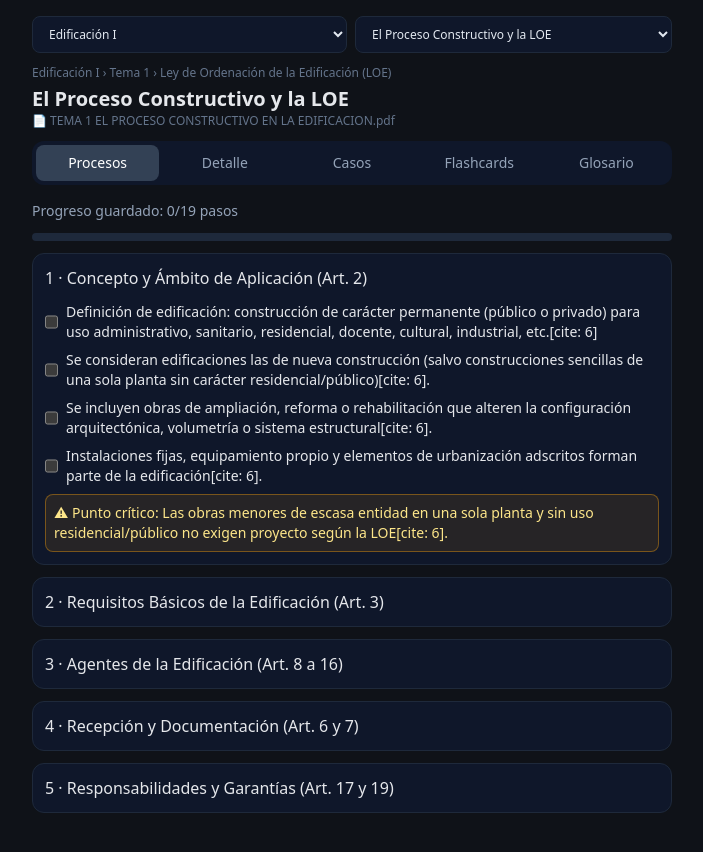
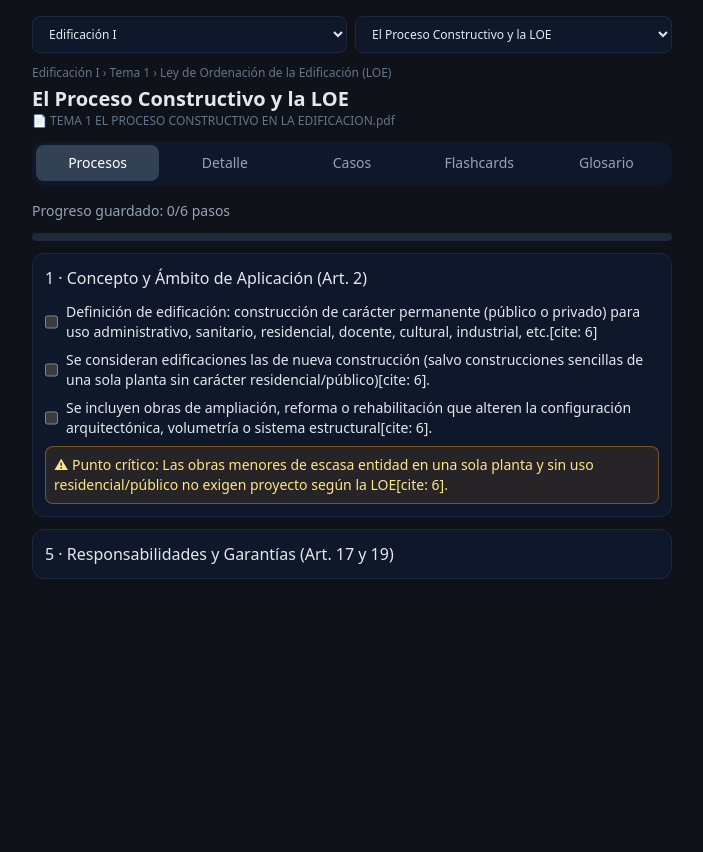
Before and after one commit to miguu44/Arqstudy, a React (Vite) app: page / in a window 1280 px wide. Shown: the top 852 px of the page, without its empty margins (288-991 px from the left). After the commit the page ends 800 px from the top, so only its background shows below. Built offline with nearby package versions, Linux system fonts and the light colour scheme.

Commit message:
Update temas.js

```diff
--- a/src/data/temas.js
+++ b/src/data/temas.js
@@ -14,47 +14,16 @@ export const ASIGNATURAS = [
             s: [
               "Definición de edificación: construcción de carácter permanente (público o privado) para uso administrativo, sanitario, residencial, docente, cultural, industrial, etc.[cite: 6]",
               "Se consideran edificaciones las de nueva construcción (salvo construcciones sencillas de una sola planta sin carácter residencial/público)[cite: 6].",
-              "Se incluyen obras de ampliación, reforma o rehabilitación que alteren la configuración arquitectónica, volumetría o sistema estructural[cite: 6].",
-              "Instalaciones fijas, equipamiento propio y elementos de urbanización adscritos forman parte de la edificación[cite: 6]."
+              "Se incluyen obras de ampliación, reforma o rehabilitación que alteren la configuración arquitectónica, volumetría o sistema estructural[cite: 6]."
             ],
             c: "Las obras menores de escasa entidad en una sola planta y sin uso residencial/público no exigen proyecto según la LOE[cite: 6]."
-          },
-          {
-            t: "2 · Requisitos Básicos de la Edificación (Art. 3)",
-            s: [
-              "Funcionalidad: Utilización adecuada, accesibilidad para personas con movilidad reducida y acceso a telecomunicaciones[cite: 7].",
-              "Seguridad: Seguridad estructural (resistencia mecánica y estabilidad), seguridad en caso de incendio y seguridad de utilización[cite: 7].",
-              "Habitabilidad: Higiene, salud y protección medioambiental, protección contra el ruido, ahorro de energía y aislamiento térmico[cite: 7, 8]."
-            ],
-            c: "El Código Técnico de la Edificación (CTE) es el marco normativo que concreta las exigencias básicas de calidad[cite: 8]."
-          },
-          {
-            t: "3 · Agentes de la Edificación (Art. 8 a 16)",
-            s: [
-              "Promotor: Decide, impulsa y financia la obra. Debe ostentar derecho sobre el solar y suscribir seguros y recepción[cite: 10].",
-              "Proyectista: Redacta el proyecto con titulación habilitante (Arquitecto, Ingeniero, etc. según el uso del edificio)[cite: 10, 11].",
-              "Constructor: Asume contractualmente ejecutar la obra con medios humanos y materiales, designando al jefe de obra[cite: 11, 12].",
-              "Director de Obra (DO): Dirige el desarrollo técnico, estético y urbanístico de la obra[cite: 12].",
-              "Director de la Ejecución de la Obra (DEO): Asume la dirección material, control de calidad y de lo edificado (habitualmente Arquitecto Técnico)[cite: 13]."
-            ],
-            c: "Cada agente responde individualmente de sus obligaciones contractuales y legales según la LOE[cite: 15]."
-          },
-          {
-            t: "4 · Recepción y Documentación (Art. 6 y 7)",
-            s: [
-              "Recepción de la obra: Acto donde el constructor entrega la obra al promotor. Puede ser con o sin reservas[cite: 8].",
-              "Plazo de recepción: Máximo 30 días desde la terminación certificada; si el promotor no se manifiesta, se entiende tácitamente producida[cite: 9].",
-              "Libro del Edificio: Documentación final entregada a los usuarios que incluye el proyecto, actas, agentes e instrucciones de uso y mantenimiento[cite: 9]."
-            ],
-            c: "El cómputo de los plazos de garantía y responsabilidad civil empieza a contar desde la firma del acta de recepción[cite: 9]."
           },
           {
             t: "5 · Responsabilidades y Garantías (Art. 17 y 19)",
             s: [
               "10 años: Daños materiales por vicios o defectos que afecten a la cimentación, soportes, vigas, forjados o elementos estructurales[cite: 15, 17].",
               "3 años: Daños por vicios o defectos en elementos constructivos o instalaciones que afecten a la habitabilidad[cite: 15, 17].",
-              "1 año: Daños por vicios o defectos de ejecución que afecten a elementos de terminación o acabado (responsabilidad del constructor)[cite: 15, 17].",
-              "Garantías: Seguros de daños materiales o caución obligatorios para cubrir dichos plazos (o retención del 5% para acabados)[cite: 17]."
+              "1 año: Daños por vicios o defectos de ejecución que afecten a elementos de terminación o acabado[cite: 15, 17]."
             ],
             c: "El promotor responde solidariamente con los demás agentes ante los compradores por los vicios o defectos de construcción[cite: 15]."
           }
@@ -63,7 +32,7 @@ export const ASIGNATURAS = [
           {
             k: "Plazos de Responsabilidad",
             q: "A los 4 años de entregarse un edificio aparecen grietas graves que comprometen los pilares y la estabilidad estructural. ¿Qué plazo de garantía LOE se aplica y quién responde?",
-            o: ["Plazo de 3 años de habitabilidad; responde solo el constructor", "Plazo de 10 años por defectos estructurales; responden los agentes implicados (calculista, DO, DEO, constructor)", "Ya ha expirado el plazo de garantía de 1 año"],
+            o: ["Plazo de 3 años de habitabilidad", "Plazo de 10 años por defectos estructurales; responden los agentes implicados", "Plazo de 1 año de acabados"],
             a: 1,
             e: "Los daños estructurales tienen una garantía y responsabilidad civil exigible durante 10 años desde la recepción de la obra (Art. 17.1.a LOE)[cite: 15, 17]."
           }
@@ -84,20 +53,10 @@ export const ASIGNATURAS = [
           {
             t: "1 · Características del Solar y Estudio Geotécnico (DB-SE-C)",
             s: [
-              "Características físicas externas e internas del solar[cite: 19].",
               "El Estudio Geotécnico determina características físicas, mecánicas, composición y nivel freático[cite: 19, 20].",
-              "Clasificación de la construcción (C-0 a C-4) y grupos de terreno (T-1 favorables, T-2 intermedios, T-3 desfavorables)[cite: 21].",
-              "Profundidad y densidad de reconocimientos: mínimo 3 puntos[cite: 22, 23]."
+              "Clasificación de la construcción (C-0 a C-4) y grupos de terreno (T-1 favorables, T-2 intermedios, T-3 desfavorables)[cite: 21]."
             ],
             c: "El estudio geotécnico debe acometerse en la fase inicial de proyecto y antes de dimensionar totalmente la estructura[cite: 20]."
-          },
-          {
-            t: "2 · Técnicas de Prospección del Terreno",
-            s: [
-              "Calicatas: excavaciones para observación directa (<4m, sin nivel freático)[cite: 25].",
-              "Sondeos mecánicos: perforaciones para extraer testigos y ensayos SPT[cite: 25, 26]."
-            ],
-            c: "En calicatas de más de 1,5 m de profundidad es obligatorio entibar o retaluzar[cite: 25]."
           }
         ],
         casos: [
@@ -122,14 +81,6 @@ export const ASIGNATURAS = [
         titulo: "Replanteos y Movimiento de Tierras",
         fuente: "TEMA 3 REPLANTEO Y MOVIMIENTO DE TIERRAS.pdf",
         proc: [
-          {
-            t: "1 · Preparación del Solar y Replanteo",
-            s: [
-              "Desbroce y limpieza mecánica: retirada de capa superficial y restos[cite: 45].",
-              "Replanteo: trasladar y dibujar sobre el terreno ejes y perímetros[cite: 45]."
-            ],
-            c: "Es imprescindible verificar las mediciones dos o tres veces y contrastarlas con referencias exteriores fijas[cite: 49]."
-          },
           {
             t: "2 · Seguridad y Salud en Zanjas",
             s: [
@@ -161,14 +112,6 @@ export const ASIGNATURAS = [
         titulo: "Cimientos y Cimentaciones Directas",
         fuente: "TEMA 4 CIMIENTOS.pdf",
         proc: [
-          {
-            t: "1 · Tipologías de Cimentaciones Directas",
-            s: [
-              "Definición: Elementos estructurales enterrados que transmiten cargas de la estructura al terreno (DB-SE-C)[cite: 64].",
-              "Tipos principales (Tabla 4.1): Zapata aislada, combinada, corrida, pozo de cimentación, emparrillado y losa[cite: 65, 66]."
-            ],
-            c: "Se emplearán cimentaciones directas siempre que las condiciones del terreno y la capacidad portante lo permitan[cite: 64]."
-          },
           {
             t: "2 · Rigidez y Control",
             s: [
@@ -204,18 +147,9 @@ export const ASIGNATURAS = [
             t: "1 · Definición y Tipos de Cimentaciones Profundas",
             s: [
               "Definición: Cimentación cuyo extremo inferior en el terreno está a una profundidad superior a 8 veces su diámetro o ancho ($> 8D$)[cite: 88].",
-              "Tipos de pilotes: Por fuste ('flotantes') y por punta ('columna')[cite: 88].",
-              "Designación comercial in situ (NTE-CPI): Desde CPI-2 hasta CPI-8, incluyendo pilotes de desplazamiento por rotación (Sistema Omega)[cite: 91, 92, 94, 96, 97]."
+              "Tipos de pilotes: Por fuste ('flotantes') y por punta ('columna')[cite: 88]."
             ],
             c: "Se recurre a cimentaciones profundas cuando las superficiales no son técnicamente viables[cite: 88]."
-          },
-          {
-            t: "2 · Micropilotes y Control",
-            s: [
-              "Micropilotes: Elementos de menor diámetro (~150 mm) inyectados a presión; muy usados en recalces y anclajes[cite: 98, 99, 100].",
-              "Ensayos de integridad: Transparencia sónica, impedancia mecánica y sondeos mecánicos (mínimo 1 por cada 20 pilotes)[cite: 106]."
-            ],
-            c: "Los micropilotes son idóneos para recalces de cimentaciones y espacios reducidos[cite: 99]."
           }
         ],
         casos: [
@@ -243,85 +177,94 @@ export const ASIGNATURAS = [
           {
             t: "1 · Definición y Tipologías de Muros",
             s: [
-              "Definición: Elemento estructural destinado a contener tierras o rellenos artificiales; trabaja fundamentalmente a flexión (como un voladizo empotrado en el cimiento)[cite: 108].",
-              "Partes del muro: Coronación, cuerpo o alzado, trasdós, intradós, talón, puntera y tacón[cite: 108].",
-              "Muros de gravedad: Soportan empujes con su propio peso; sin armar, trabajan a compresión (ladrillo, mampostería, hormigón en masa)[cite: 109].",
-              "Muros en ménsula: De gran esbeltez, trabajan a flexión y requieren armadura importante; admiten alturas de hasta 10 metros[cite: 109].",
-              "Muros de sótano: Soportan empujes del terreno y transmiten cargas verticales de la estructura superior; sus desplazamientos horizontales están limitados por los forjados[cite: 110]."
+              "Definición: Elemento estructural destinado a contener tierras; trabaja fundamentalmente a flexión (como un voladizo empotrado en el cimiento)[cite: 108].",
+              "Muros de gravedad: Soportan empujes con su propio peso; sin armar, trabajan a compresión[cite: 109]."
             ],
             c: "El talón no debe invadir propiedades ajenas y el tacón se prescinde si no hay problemas de deslizamiento[cite: 108]."
-          },
-          {
-            t: "2 · Estados Límite y Empujes del Terreno",
-            s: [
-              "Estados límite principales: Giro, deslizamiento, deslizamiento profundo, rotura por flexión, esfuerzo cortante y esfuerzo rasante[cite: 111, 112].",
-              "Empuje activo ($E_r$): Presión que ejerce el terreno sobre el trasdós del muro[cite: 113].",
-              "Acciones exteriores: Cargas uniformemente repartidas, cargas en línea paralelas a la coronación y cargas en banda paralela[cite: 113, 114]."
-            ],
-            c: "El equilibrio del muro de sótano se logra mediante la reacción del forjado ($T_1$), la rozadura de la cimentación ($T_2$) y las tensiones del terreno bajo la base ($\sigma_t$)[cite: 111]."
-          },
-          {
-            t: "3 · Formas de Ejecución: Encofrados, Bataches y Pantallas",
-            s: [
-              "Encofrados corridos: A una cara (contra el terreno cohesivo) o a dos caras (si hay espacio para taludes)[cite: 114].",
-              "Bataches: Ejecución por tramos alternos cortos (2-3 m) al tresvolillo cuando no hay espacio para vaciar todo el solar; requiere superior cuantía de acero y viga de coronación[cite: 116].",
-              "Muros pantalla continua (paneles in situ): Se ejecutan antes de vaciar el solar empleando muretes guía, bivalva y lodos bentoníticos para estabilizar la zanja; trabajan como losas empotradas en el terreno[cite: 117, 118].",
-              "Otros tipos de pantallas: Pantallas de pilotes secantes/tangentes y pantallas de tablestacas metálicas o de hormigón hincadas[cite: 122]."
-            ],
-            c: "Las pantallas continuas de paneles in situ se usan especialmente bajo nivel freático o junto a estructuras colindantes delicadas[cite: 117]."
-          },
-          {
-            t: "4 · Juntas en Muros",
-            s: [
-              "Juntas de dilatación: Separación entre 2 y 4 cm; distancia máxima recomendada de 30 m (o máx. 3 veces la altura del muro); sin armaduras pasantes y con bandas de estanqueidad[cite: 126].",
-              "Juntas de retracción (falsas juntas): Se disponen para debilitar la sección y fijar el plano de rotura por retracción del hormigón; separación de 8 a 12 m[cite: 126]."
-            ],
-            c: "Es fundamental garantizar la estanqueidad y evitar filtraciones de agua a través de todas las juntas del sótano[cite: 126]."
-          },
-          {
-            t: "5 · Drenaje e Impermeabilización",
-            s: [
-              "Drenaje perimetral: Reglado por el DB-HS1; combinación de excavación en cuña, lámina impermeabilizante en trasdós, lámina drenante (ej. Danodren), grava de drenaje y tubo colector inferior[cite: 128].",
-              "Evita la aparición de presiones hidrostáticas descontroladas sobre el muro de sótano[cite: 128]."
-            ],
-            c: "El sistema de drenaje canaliza y evacúa el agua fuera del edificio, rompiendo la vía puntual de filtración[cite: 128]."
           }
         ],
         casos: [
           {
             k: "Tipología de Muros",
-            q: "¿Cómo se denominan los muros de contención que no llevan armadura (sin ferralla), soportan los empujes exclusivamente con su propio peso y trabajan fundamentalmente a compresión?",
-            o: ["Muros en ménsula", "Muros de gravedad", "Muros pantalla de paneles"],
+            q: "¿Cómo se denominan los muros de contención que no llevan armadura y soportan los empujes con su propio peso?",
+            o: ["Muros en ménsula", "Muros de gravedad", "Muros pantalla"],
             a: 1,
-            e: "Los muros de gravedad carecen de armadura y equilibran el empuje de las tierras mediante su propio peso, trabajando a compresión[cite: 109]."
-          },
-          {
-            k: "Ejecución por Bataches",
-            q: "¿En qué consiste fundamentalmente la ejecución de muros por el sistema de bataches?",
-            o: ["En vaciar todo el solar de una vez y hormigonar de abajo hacia arriba", "En realizar excavaciones y tramos cortos de muro alternos (al tresvolillo) cuando no es posible vaciar todo el perímetro por falta de espacio o seguridad", "En hincar tablestacas metálicas con maza vibratoria"],
-            a: 1,
-            e: "Los bataches se ejecutan por tramos cortos y no consecutivos para mantener la estabilidad del terreno perimetral[cite: 116]."
-          },
-          {
-            k: "Juntas de Dilatación",
-            q: "Según los criterios indicados en los apuntes para muros, ¿cuál es la separación máxima orientativa recomendada entre juntas de dilatación?",
-            o: ["De 2 a 4 metros", "No superior a 30 metros (o tres veces la altura del muro)", "Exactamente cada 100 metros"],
-            a: 1,
-            e: "La distancia entre juntas de dilatación no será superior a 30 m, recomendándose no superar tres veces la altura del muro[cite: 126]."
+            e: "Los muros de gravedad carecen de armadura y equilibran el empuje de las tierras mediante su propio peso[cite: 109]."
           }
         ],
         cards: [
-          { ty: "Tipos de Muros", q: "¿Cuál es la diferencia principal de trabajo estructural entre un muro de gravedad y un muro en ménsula?", a: "El de gravedad trabaja a compresión por su propio peso (sin armar); el en ménsula trabaja a flexión y requiere armadura importante[cite: 109]." },
-          { ty: "Ejecución", q: "¿Qué función principal cumplen los lodos bentoníticos durante la ejecución de pantallas continuas de paneles in situ?", a: "Estabilizar las paredes de la zanja excavada evitando su desmoronamiento antes del hormigonado[cite: 118, 131]." },
-          { ty: "Juntas", q: "¿Qué separación habitual se recomienda entre falsas juntas de retracción en muros?", a: "Una separación de 8 a 12 metros[cite: 126]." },
-          { ty: "Drenaje", q: "Además de la lámina impermeabilizante, ¿qué elementos componen el sistema de drenaje por el trasdós de un muro según el detalle tipo?", a: "Una lámina drenante, grava de drenaje y un tubo de drenaje en la base[cite: 128]." }
+          { ty: "Tipos de Muros", q: "¿Cuál es la diferencia principal de trabajo estructural entre un muro de gravedad y un muro en ménsula?", a: "El de gravedad trabaja a compresión por su propio peso; el en ménsula trabaja a flexión y requiere armadura[cite: 109]." }
         ],
         glo: [
-          ["Muro de contención", "Elemento estructural que sirve de contención a un terreno o relleno, trabajando a flexión como voladizo empotrado[cite: 108].", "Regulado por el CTE DB-SE-C[cite: 132]."],
-          ["Bataches", "Sistema de ejecución de muros por tramos cortos alternos (al tresvolillo)[cite: 116].", "Útil cuando no se puede vaciar todo el solar de golpe[cite: 116]."],
-          ["Muro Pantalla", "Elemento de contención ejecutado desde la superficie antes de la excavación general[cite: 117, 130].", "Ideal bajo nivel freático o medianeras[cite: 117]."],
-          ["Lodos bentoníticos", "Suspensiones acuosas de arcillas tixotrópicas que estabilizan zanjas de pantallas[cite: 131].", "Se van desplazando al hormigonar desde el fondo[cite: 119]."],
-          ["Junta de dilatación", "Corte estructural (2-4 cm) para absorber cambios térmicos, sin armaduras pasantes[cite: 126].", "Separación máx. de 30 m[cite: 126]."]
+          ["Muro de contención", "Elemento estructural que sirve de contención a un terreno, trabajando a flexión como voladizo empotrado[cite: 108].", "Regulado por el CTE DB-SE-C[cite: 132]."]
+        ]
+      },
+      {
+        id: "tema-7-estructuras",
+        ruta: "Tema 7 › Estructuras y Seguridad Estructural (DB-SE)",
+        titulo: "Estructuras, Elementos y Acciones",
+        fuente: "TEMA 7 ESTRUCTURAS.pdf",
+        proc: [
+          {
+            t: "1 · Definición y Elementos Componentes",
+            s: [
+              "Estructura: Conjunto de elementos portantes capaces de soportar cargas y transmitirlas, junto a su peso propio, hasta los cimientos[cite: 135].",
+              "Elementos verticales: Pilares y muros; reciben cargas de plantas superiores y trabajan fundamentalmente a compresión[cite: 136]."
+            ],
+            c: "Los zunchos y brochales son elementos horizontales que transmiten cargas a vigas o pilares, o sirven de atado y formación de huecos[cite: 137]."
+          },
+          {
+            t: "2 · Documentación de Proyecto (DB-SE Anejo I)",
+            s: [
+              "Memoria: Programa de necesidades, bases de cálculo, período de servicio (por defecto 50 años), modelos de cálculo y acciones consideradas[cite: 138]."
+            ],
+            c: "Los planos y el pliego de condiciones deben definir con precisión las características, uniones, tolerancias y control de calidad[cite: 139]."
+          },
+          {
+            t: "3 · Clasificación de las Acciones",
+            s: [
+              "Acciones permanentes (G): Actúan en todo instante con magnitud constante o variación monótona (peso propio, terreno)[cite: 140].",
+              "Acciones variables (Q): Actúan o no según el uso o condiciones climáticas[cite: 140].",
+              "Acciones accidentales (A): Pequeña probabilidad de ocurrencia pero gran importancia (sismo, incendio, impacto)[cite: 140]."
+            ],
+            c: "Las acciones se clasifican también por su variación en el tiempo, naturaleza (directas/indirectas) y respuesta estructural (estáticas/dinámicas)[cite: 141]."
+          },
+          {
+            t: "4 · Aptitud al Servicio: Flechas y Desplazamientos",
+            s: [
+              "Flecha relativa con tabiques frágiles: menor que $1/500$[cite: 141].",
+              "Flecha relativa con tabiques ordinarios: menor que $1/400$; resto de casos: menor que $1/300$[cite: 141].",
+              "Desplazamiento horizontal (desplome total): menor que $1/500$ de la altura total del edificio; desplome local: menor que $1/250$ de la altura de planta[cite: 142]."
+            ],
+            c: "Las limitaciones de deformación evitan fisuraciones y daños en elementos constructivos no estructurales[cite: 141, 142]."
+          }
+        ],
+        casos: [
+          {
+            k: "Clasificación de Acciones",
+            q: "Según el CTE DB-SE, ¿cómo se clasifican las acciones debidas al sismo, el incendio o una explosión por su probabilidad de ocurrencia y efectos?",
+            o: ["Acciones permanentes (G)", "Acciones variables (Q)", "Acciones accidentales (A)"],
+            a: 2,
+            e: "Las acciones accidentales (A) son aquellas cuya probabilidad de ocurrencia es pequeña pero de gran importancia, como el sismo o el incendio[cite: 140]."
+          },
+          {
+            k: "Límites de Flecha",
+            q: "Para una estructura horizontal de un piso en la que se considera la integridad de tabiques frágiles (gran formato, rasillones), ¿cuál es el límite máximo de flecha relativa admisible?",
+            o: ["1/300", "1/400", "1/500"],
+            a: 2,
+            e: "Se admite que la estructura es suficientemente rígida si la flecha relativa es menor que 1/500 en pisos con tabiques frágiles[cite: 141]."
+          }
+        ],
+        cards: [
+          { ty: "Acciones", q: "¿Qué diferencia existe entre una acción permanente (G) y una variable (Q)?", a: "La permanente actúa en todo instante con valor constante o de variación monótona; la variable puede actuar o no (uso, clima)[cite: 140]." },
+          { ty: "Flechas", q: "¿Cuál es el límite de flecha relativa exigido para verificar el confort de los usuarios ante acciones de corta duración?", a: "Menor que 1/350[cite: 141]." },
+          { ty: "Desplomes", q: "¿Cuál es el límite máximo de desplome total de un edificio frente a elementos constructivos susceptibles de daño?", a: "1/500 de la altura total del edificio[cite: 142]." }
+        ],
+        glo: [
+          ["Acción permanente", "Acción cuya variación en magnitud con el tiempo es despreciable o monótona[cite: 140, 145].", "Ej: peso propio[cite: 140]."],
+          ["Acción variable", "Acción cuya variación en el tiempo no es monótona ni despreciable[cite: 140, 145].", "Ej: sobrecarga de uso[cite: 140]."],
+          ["Acción accidental", "Acción de pequeña probabilidad de ocurrencia y gran importancia[cite: 140, 145].", "Ej: sismo o incendio[cite: 140]."],
+          ["Flecha relativa", "Descenso máximo de vano respecto al extremo dividido por la luz del tramo[cite: 145].", "Limitada por el CTE DB-SE[cite: 141]."]
         ]
       }
     ]
```
